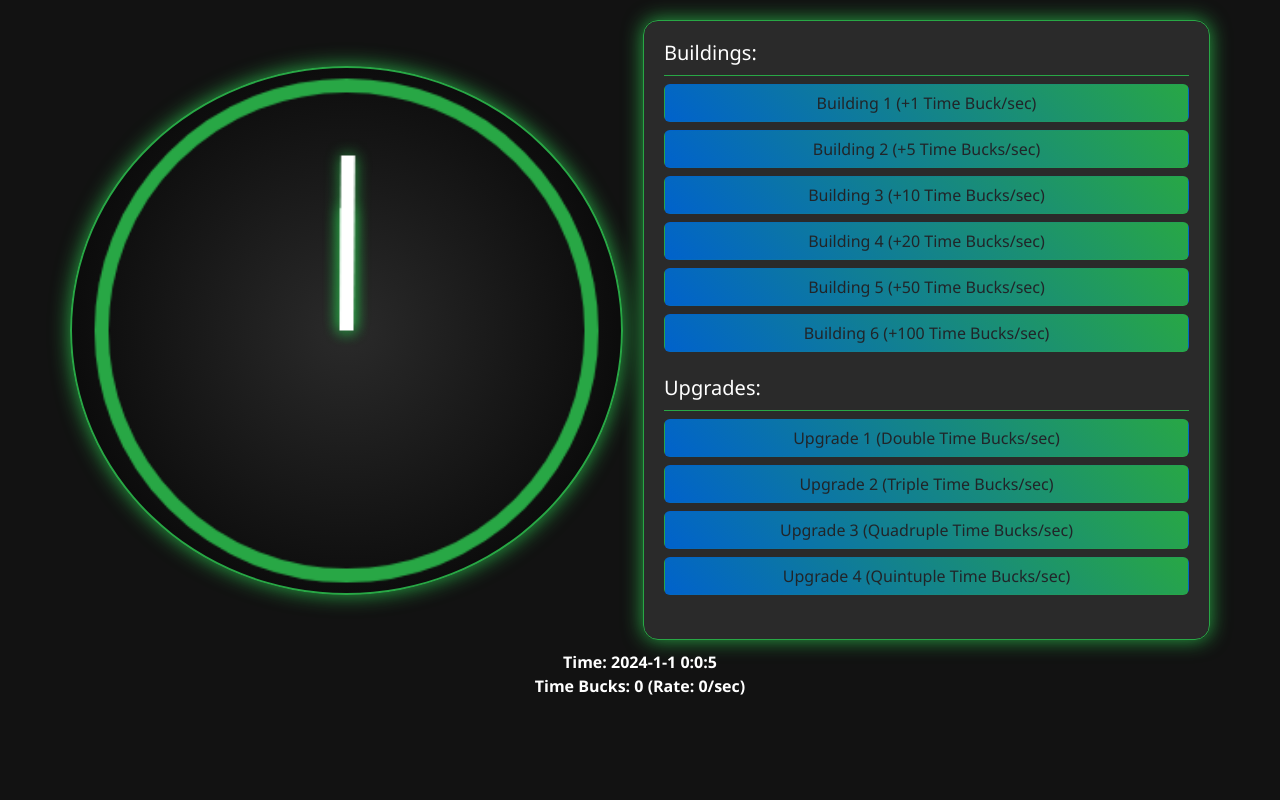
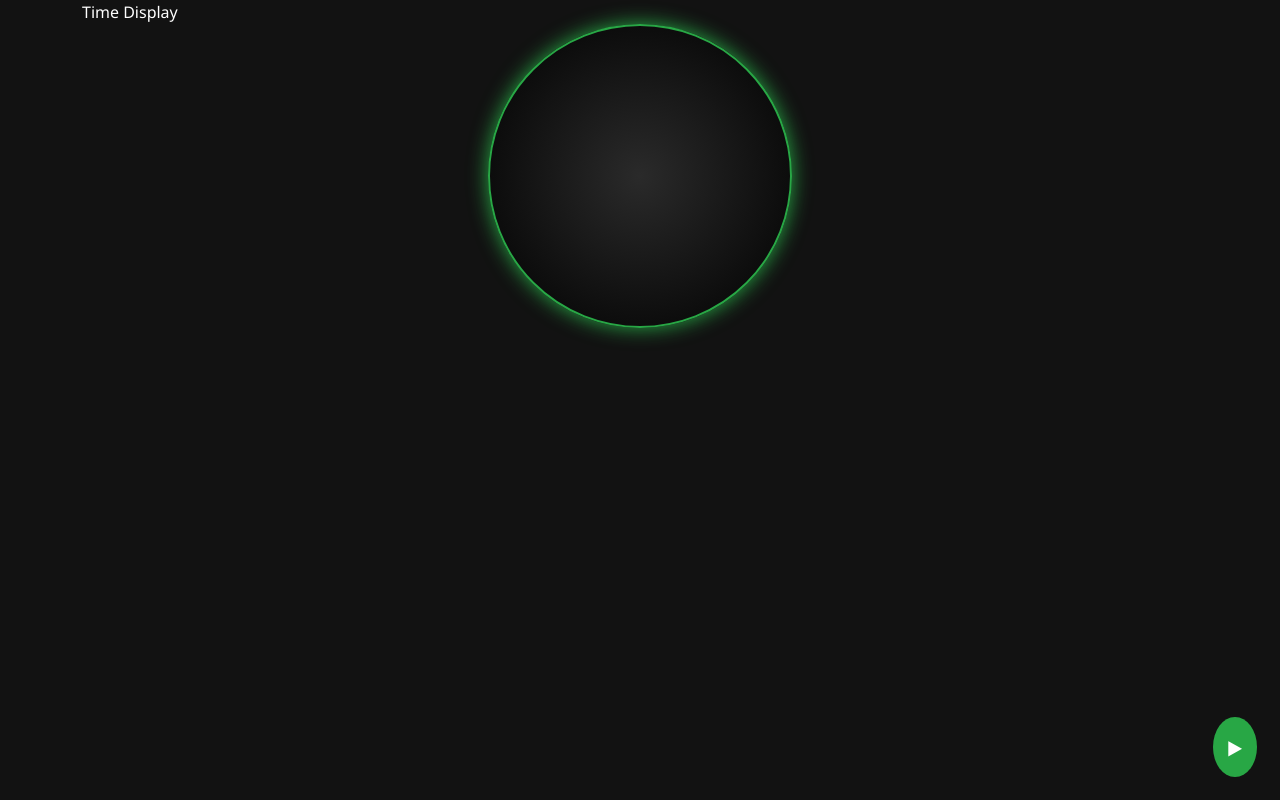
Before and after one commit to largefort/clockclicker, a plain HTML site: page index.html in a window 1280 px wide. Drawn offline with nearby package versions, Linux system fonts and the light colour scheme.

Commit message:
Update index.html

```diff
--- a/index.html
+++ b/index.html
@@ -24,43 +24,75 @@
             justify-content: center;
             padding-top: 20px;
         }
-        #sidebar {
-            width: 300px;
-            margin-left: 20px;
-            background: rgba(255, 255, 255, 0.1);
-            border: 1px solid #28a745;
-            padding: 20px;
-            border-radius: 15px;
-            box-shadow: 0 0 20px #28a745;
+        .sidebar {
+            height: 100%;
+            width: 0;
+            position: fixed;
+            z-index: 1;
+            top: 0;
+            background-color: rgba(0, 0, 0, 0.9);
+            overflow-x: hidden;
+            transition: 0.5s;
+            padding-top: 60px;
         }
-        #sidebar h5 {
-            border-bottom: 1px solid #28a745;
-            padding-bottom: 10px;
+        .sidebar-content {
+            padding: 16px;
+            color: white;
+            text-decoration: none;
+            font-size: 22px;
+            display: block;
+            transition: 0.3s;
         }
-        button {
-            background: linear-gradient(45deg, #0062cc, #28a745);
+        .sidebar a {
+            padding: 10px 15px;
+            text-decoration: none;
+            font-size: 25px;
+            color: #818181;
+            display: block;
+            transition: 0.3s;
+        }
+        .sidebar a:hover {
+            color: #f1f1f1;
+        }
+        .sidebar .closebtn {
+            position: absolute;
+            top: 0;
+            right: 25px;
+            font-size: 36px;
+            margin-left: 50px;
+        }
+        #left-sidebar {
+            left: 0;
+        }
+        #right-sidebar {
+            right: 0;
+        }
+        #openBtn {
+            font-size: 20px;
+            cursor: pointer;
+            position: absolute; /* Changed to absolute */
+            z-index: 2;
+            background-color: #28a745;
+            color: white;
             border: none;
-            color: white;
-            transition: transform 0.1s ease-in-out;
+            padding: 15px;
+            border-radius: 50%;
+            bottom: 23px;
+            right: 23px;
         }
-        button:hover {
-            transform: scale(1.05);
-            box-shadow: 0 0 10px #28a745;
-        }
-        #time-display {
-            margin-top: 10px;
-            text-align: center;
-            font-size: 16px;
-            font-weight: bold;
+        #openBtn:hover {
+            background-color: #333;
         }
     </style>
 </head>
 <body>
     <div class="container">
-        <div id="game-container" class="row">
-            <canvas id="clockCanvas" width="300" height="300" class="col"></canvas>
-            <div id="sidebar" class="col">
-                <div class="mb-3">
+        <div id="time-display">Time Display</div>
+        <canvas id="clockCanvas" width="300" height="300"></canvas>
+        <div id="openBtn" onclick="toggleNav()">&#9654;</div>
+        <div id="left-sidebar" class="sidebar">
+            <a href="javascript:void(0)" class="closebtn" onclick="closeNav()">&times;</a>
+            <div class="sidebar-content">
                 <h5>Buildings:</h5>
                 <button onclick="buyBuilding(1)" class="btn w-100 mb-2">Building 1 (+1 Time Buck/sec)</button>
                 <button onclick="buyBuilding(2)" class="btn w-100 mb-2">Building 2 (+5 Time Bucks/sec)</button>
@@ -69,7 +101,10 @@
                 <button onclick="buyBuilding(5)" class="btn w-100 mb-2">Building 5 (+50 Time Bucks/sec)</button>
                 <button onclick="buyBuilding(6)" class="btn w-100 mb-2">Building 6 (+100 Time Bucks/sec)</button>
             </div>
-                <div class="mb-3">
+        </div>
+        <div id="right-sidebar" class="sidebar">
+            <a href="javascript:void(0)" class="closebtn" onclick="closeNav()">&times;</a>
+            <div class="sidebar-content">
                 <h5>Upgrades:</h5>
                 <button onclick="buyUpgrade(1)" class="btn w-100 mb-2">Upgrade 1 (Double Time Bucks/sec)</button>
                 <button onclick="buyUpgrade(2)" class="btn w-100 mb-2">Upgrade 2 (Triple Time Bucks/sec)</button>
@@ -78,8 +113,24 @@
             </div>
         </div>
     </div>
-        <div id="time-display"></div>
-    </div>
-    <script src="script.js"></script>
+    <script>
+        function openNav() {
+            document.getElementById("left-sidebar").style.width = "250px";
+            document.getElementById("right-sidebar").style.width = "250px";
+        }
+
+        function closeNav() {
+            document.getElementById("left-sidebar").style.width = "0";
+            document.getElementById("right-sidebar").style.width = "0";
+        }
+
+        function toggleNav() {
+            if (document.getElementById("left-sidebar").style.width === "0px" && document.getElementById("right-sidebar").style.width === "0px") {
+                openNav();
+            } else {
+                closeNav();
+            }
+        }
+    </script>
 </body>
 </html>
```
Lines whose indentation alone changed are shown as unchanged.
